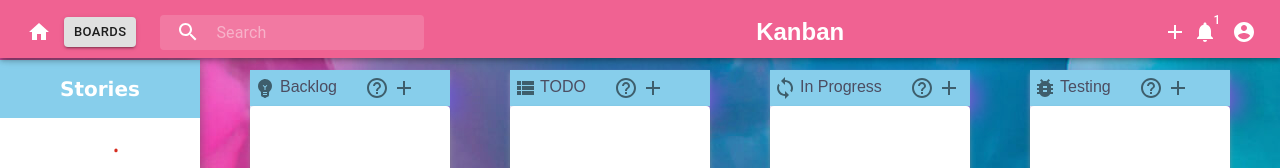
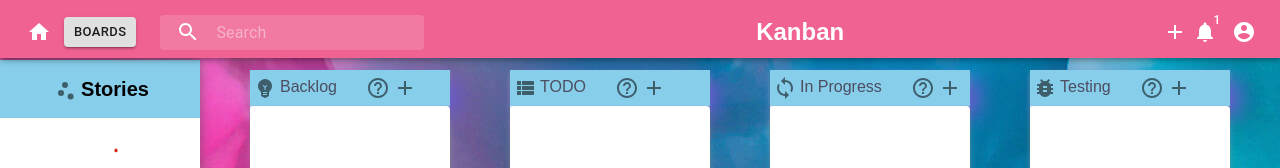
Before and after one commit to YasminAfifi/Escalado-Kanban, a React (Create React App) app: page / in a window 1280 px wide. Shown: the top 168 px of the page. Built offline with nearby package versions, Linux system fonts and the light colour scheme.

Commit message:
Fifth UI Commit

```diff
--- a/src/App.css
+++ b/src/App.css
@@ -51,9 +51,8 @@ input::placeholder {
   text-align: center;
   font-size: 20px;
   line-height: 58px;
-  color: #fff;
+  color: black;
   font-weight: bold;
-  font-family: Verdana;
 }
 input[type=date], input[type=datetime-local], input[type=month], input[type=time]{
   border: 1px solid #ced4da;
--- a/src/components/board.js
+++ b/src/components/board.js
@@ -5,6 +5,8 @@ import List from './list';
 import AddList from './forms/addList';
 import ProjLoader from './loader';
 import HeaderApp from './common/header';
+import { IconButton } from '@material-ui/core';
+import { ScatterPlot } from '@material-ui/icons';
 
 
 
@@ -105,7 +107,10 @@ class Board extends Component {
         return (
             <div className="bgpic" >
                 <div className="side">
-                    <span className="logo">Stories</span>
+                    <span className="logo">
+                        <IconButton size="small" color="default"><ScatterPlot /></IconButton>
+                        Stories
+                        </span>
                     <ul className="side-menu">
                         {listTable}
                     </ul>
--- a/src/components/tooltip.js
+++ b/src/components/tooltip.js
@@ -8,7 +8,6 @@ import Fade from '@material-ui/core/Fade';
 class ProjTooltip extends Component {
     constructor(props) {
         super(props);
-        this.title = " ";
         this.toggle = this.toggle.bind(this);
         this.state = {
             tooltipOpen: false,
@@ -24,7 +23,7 @@ class ProjTooltip extends Component {
     render() {
         return (
             <Tooltip title={this.props.title} placement={this.props.placement} open={this.state.tooltipOpen} id={'Tooltip-' + this.props.id} TransitionComponent={Fade} TransitionProps={{ timeout: 600 }}>
-                <span style={{ marginLeft: 25, }}>
+                <span style={{ marginLeft: 26 }}>
                     <IconButton color="default" size="small" id={'Tooltip-' + this.props.id} data-toggle="tooltip">
                         <HelpOutline />
                         <AddCard listType={this.props.listType} status={this.props.id} />
@@ -33,7 +32,7 @@ class ProjTooltip extends Component {
                 </span>
             </Tooltip >
 
-        );
+        )
     }
 
 
```
